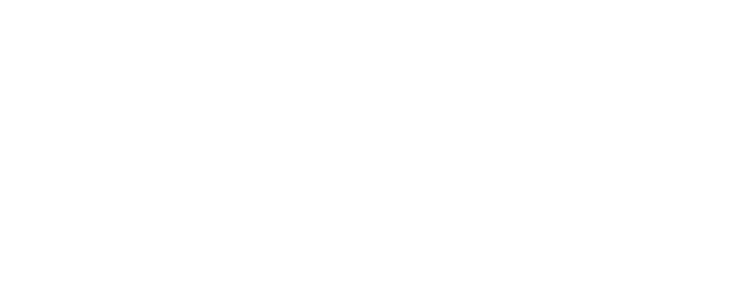
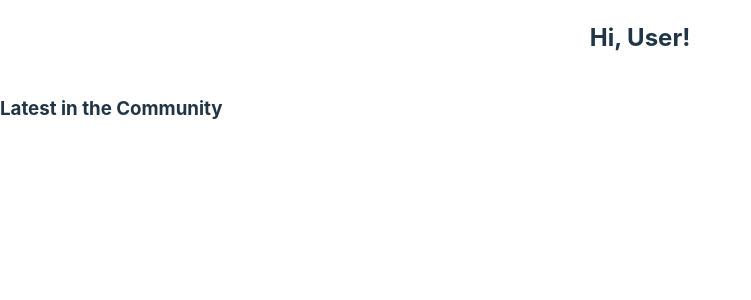
Before and after one commit to SunTheCoder/community, a React (Vite) app in the folder frontend/: page /home in a window 1280 px wide. Before the commit this address had no page. Shown: the top 300 px of the page, without its empty margins (0-751 px from the left). Built offline with nearby package versions, Linux system fonts and the light colour scheme.

Commit message:
login page to home page

```diff
--- a/frontend/src/App.jsx
+++ b/frontend/src/App.jsx
@@ -1,19 +1,21 @@
 import React from 'react';
 import { BrowserRouter as Router, Routes, Route } from 'react-router-dom';
-import HomePage from './components/LoginPage/LoginPage';
+import SplashPage from './components/LoginPage/LoginPage';
 import LoginPage from './components/LoginPage';
 import SignUpPage from './components/SignUpPage';
 import ProtectedPage from './components/ProtectedPage';
 import ProtectedRoute from './components/ProtectedRoute';
 import ProfilePage from './components/ProfilePage';
+import HomePage from './components/HomePage/HomePage';
 
 const App = () => {
   return (
     <Router>
       <Routes>
-        <Route path="/" element={<HomePage />} />
+        <Route path="/" element={<SplashPage />} />
         <Route path="/login" element={<LoginPage />} />
         <Route path="/signup" element={<SignUpPage />} /> {/* Add Sign-Up Route */}
+        <Route path="/home" element={<HomePage />} />
         <Route path="/profile" element={<ProfilePage />} />
         <Route path="/protected" element={<ProtectedRoute component={ProtectedPage} />} />
 
--- /dev/null
+++ b/frontend/src/components/HomePage/HomePage.css
@@ -0,0 +1,13 @@
+#home-page-container {
+
+}
+#home-page-user-welcome-box {
+    display: flex;
+    justify-content: center;
+}
+#home-page-main {
+    width: 100%;
+    display: grid;
+    grid-template-columns: 1fr 1fr 1fr;
+    grid-template-rows:
+}
--- /dev/null
+++ b/frontend/src/components/HomePage/HomePage.jsx
@@ -0,0 +1,26 @@
+import React from 'react';
+
+// import { useNavigate } from 'react-router-dom';
+import './HomePage.css'
+
+const HomePage = () => {
+
+return (
+ <div id='home-page-container'>
+    <div id="home-page-user-welcome-box">
+
+        <h2>Hi, User!</h2>
+    </div>
+    <div id="home-page-main">
+        <h3 id="home-page-latest" className=''>Latest in the Community</h3>
+    </div>
+ </div>
+)
+
+
+
+
+
+}
+
+export default HomePage;
--- /dev/null
+++ b/frontend/src/components/HomePage/index.js
@@ -0,0 +1,3 @@
+import HomePage from "./HomePage";
+
+export default HomePage
--- a/frontend/src/components/LoginPage/LoginPage.jsx
+++ b/frontend/src/components/LoginPage/LoginPage.jsx
@@ -3,7 +3,7 @@ import React from 'react';
 import { useNavigate } from 'react-router-dom';
 import './LoginPage.css'
 
-const HomePage = () => {
+const SplashPage = () => {
 
   const navigate = useNavigate();  // Hook to navigate programmatically
 
@@ -27,4 +27,4 @@ const HomePage = () => {
   );
 };
 
-export default HomePage;
+export default SplashPage;
--- a/frontend/src/components/SignUpPage.jsx
+++ b/frontend/src/components/SignUpPage.jsx
@@ -1,4 +1,5 @@
 import React, { useState } from 'react';
+import { useNavigate } from 'react-router-dom';
 
 const SignUpPage = () => {
   const [name, setName] = useState('');
@@ -6,8 +7,9 @@ const SignUpPage = () => {
   const [password, setPassword] = useState('');
   const [message, setMessage] = useState('');
   const [error, setError] = useState('');
+  const navigate = useNavigate()
+  const handleSignUp = async () => {
 
-  const handleSignUp = async () => {
     try {
       const response = await fetch('http://localhost:5000/users/signup', {
         method: 'POST',
@@ -27,6 +29,7 @@ const SignUpPage = () => {
         setName('');
         setEmail('');
         setPassword('');
+        navigate('/home')
       }
     } catch (err) {
       setError('Something went wrong');
```
Also changed, not shown: 1 other file (tests, documents, lock files or other folders).
